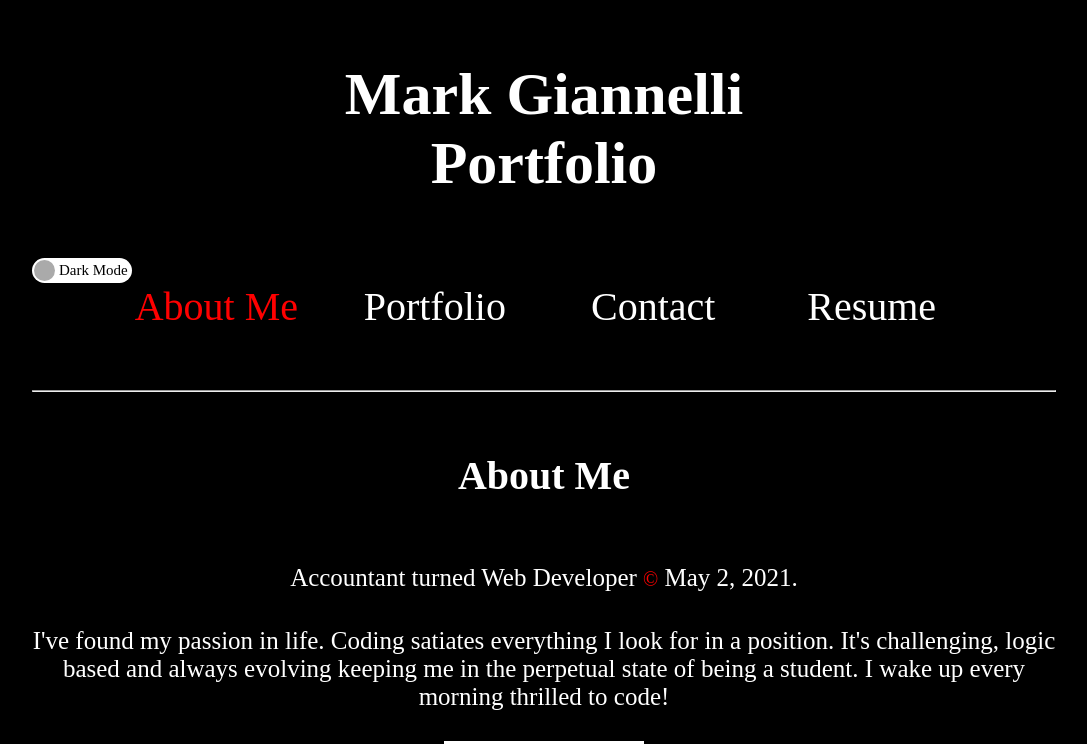
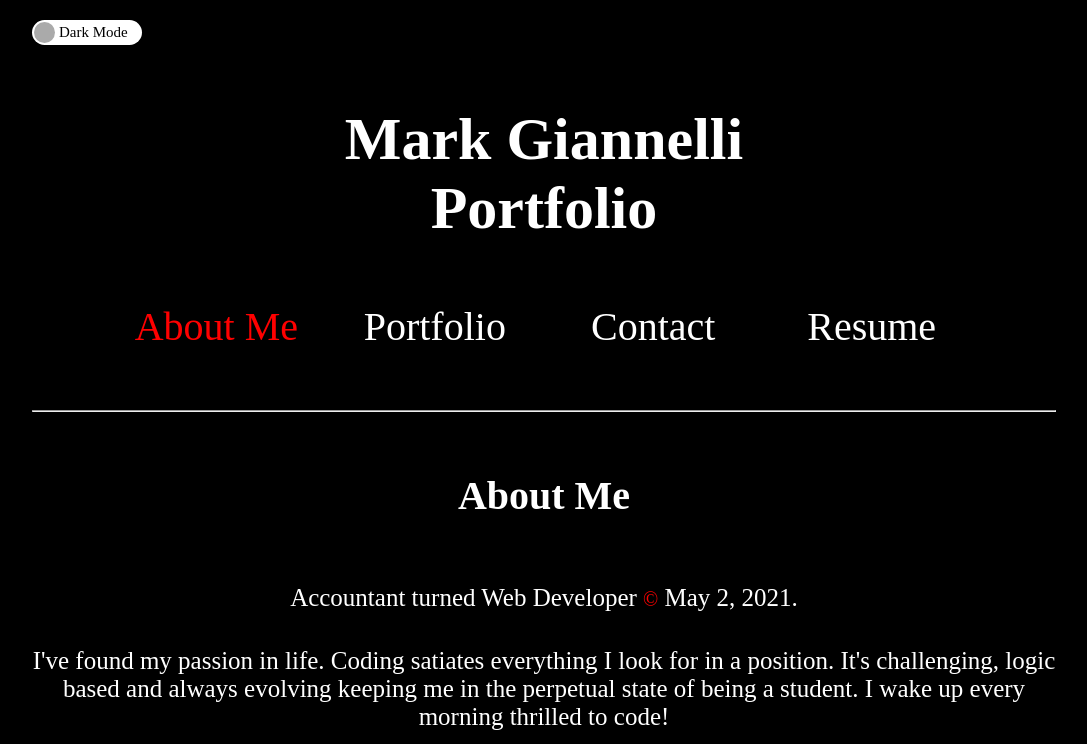
Before and after one commit to mjgiannelli/challenge-20-react-portfolio, a React (Create React App) app: page / in a window 1280 px wide. Shown: the top 744 px of the page, without its empty margins (96-1183 px from the left). Built offline with nearby package versions, Linux system fonts and the light colour scheme.

Commit message:
finalize styling of toggle switch

```diff
--- a/src/components/Nav/index.css
+++ b/src/components/Nav/index.css
@@ -40,6 +40,10 @@
         color: var(--secondary-color);
       }
 
+      #theme-toggle-div {
+        margin-top: 2rem;
+      }
+
 }
 
 @media (min-width: 768px) {
--- a/src/components/Nav/index.js
+++ b/src/components/Nav/index.js
@@ -32,14 +32,16 @@ const Nav = (props) => {
 
   return (
     <header className='box'>
+      <div id='theme-toggle-div' className='row'>
+          <ToggleSwitch
+            toggled={toggled}
+            handleToggle={handleToggle}
+          />
+      </div>
       <div className='row'>
         <h1 id='name' className='col-3'>
           <a href="https://www.markgiannelli.com" id='home'>Mark Giannelli <br /> Portfolio</a>
         </h1>
-        <ToggleSwitch
-          toggled={toggled}
-          handleToggle={handleToggle}
-        />
         <nav className='col-7'>
           <div className='box'>
             <ul id='nav-links' className='row'>
--- a/src/components/ToggleSwitch/index.css
+++ b/src/components/ToggleSwitch/index.css
@@ -1,7 +1,7 @@
 .toggle-switch {
     position: relative;
     display: inline-block;
-    width: 100px;
+    width: 110px;
     height: 25px;
   }
   .toggle-switch input[type="checkbox"] {
@@ -30,7 +30,7 @@
     transition: transform 0.2s ease;
   }
   .toggle-switch input[type="checkbox"]:checked + .switch::before {
-    transform: translateX(75px);
+    transform: translateX(84.5px);
     background-color: #aaa;
   }
   .toggle-switch input[type="checkbox"]:checked + .switch {
@@ -55,8 +55,8 @@
     color: #ffffff;
     position: absolute;
     margin-top: 0.4rem;
-        margin-left: 0.35rem;
-        font-size: 1.5rem;
+    margin-left: 1rem;
+    font-size: 1.5rem;
     content: "Light Mode";
     -webkit-transition: opacity 0.5s ease-in-out;
     -moz-transition: opacity 0.5s ease-in-out;
--- a/src/components/ToggleSwitch/index.js
+++ b/src/components/ToggleSwitch/index.js
@@ -1,5 +1,3 @@
-import {useState} from 'react';
-
 import './index.css';
 
 const ToggleSwitch = (props) => {
```
